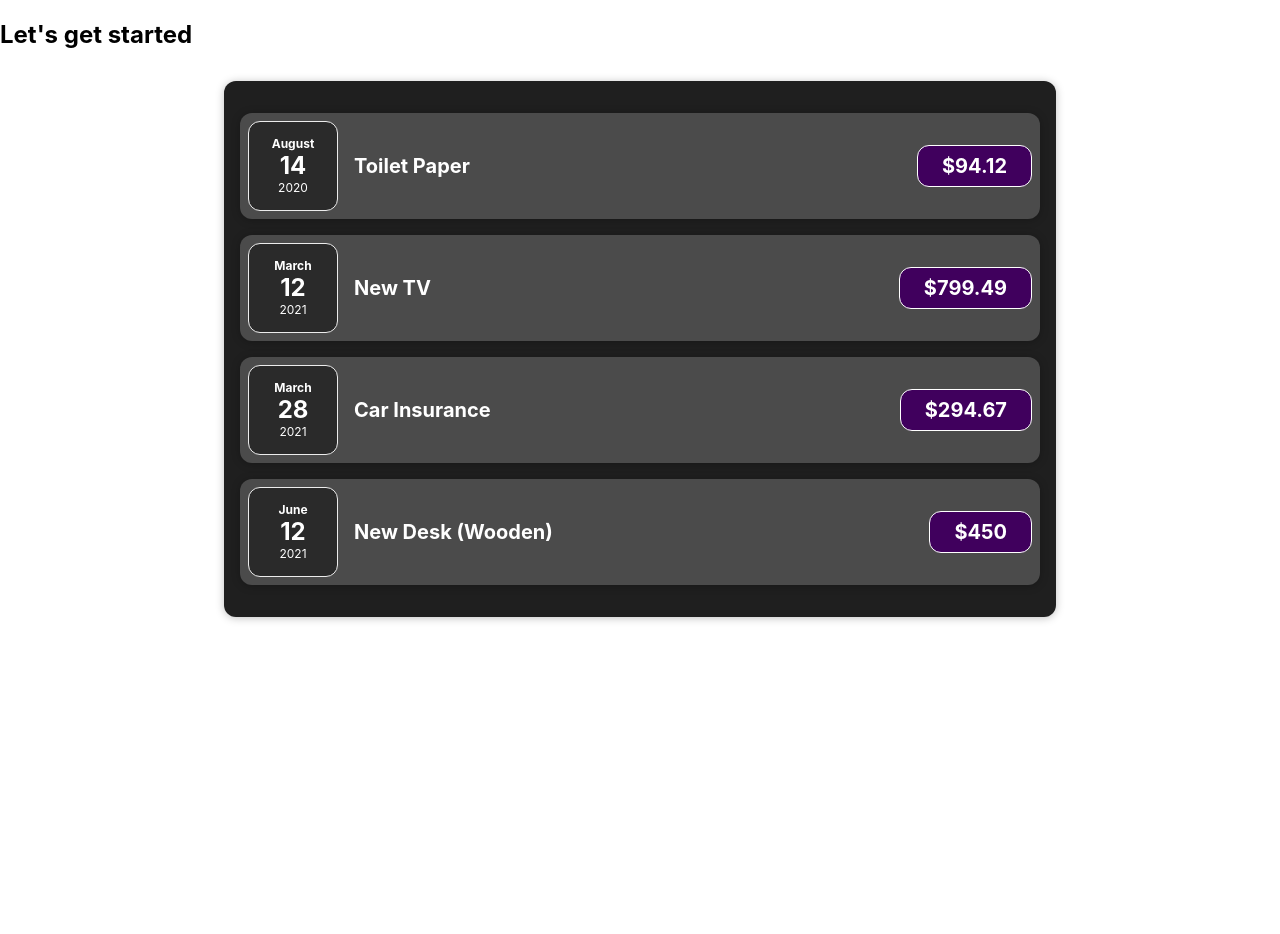
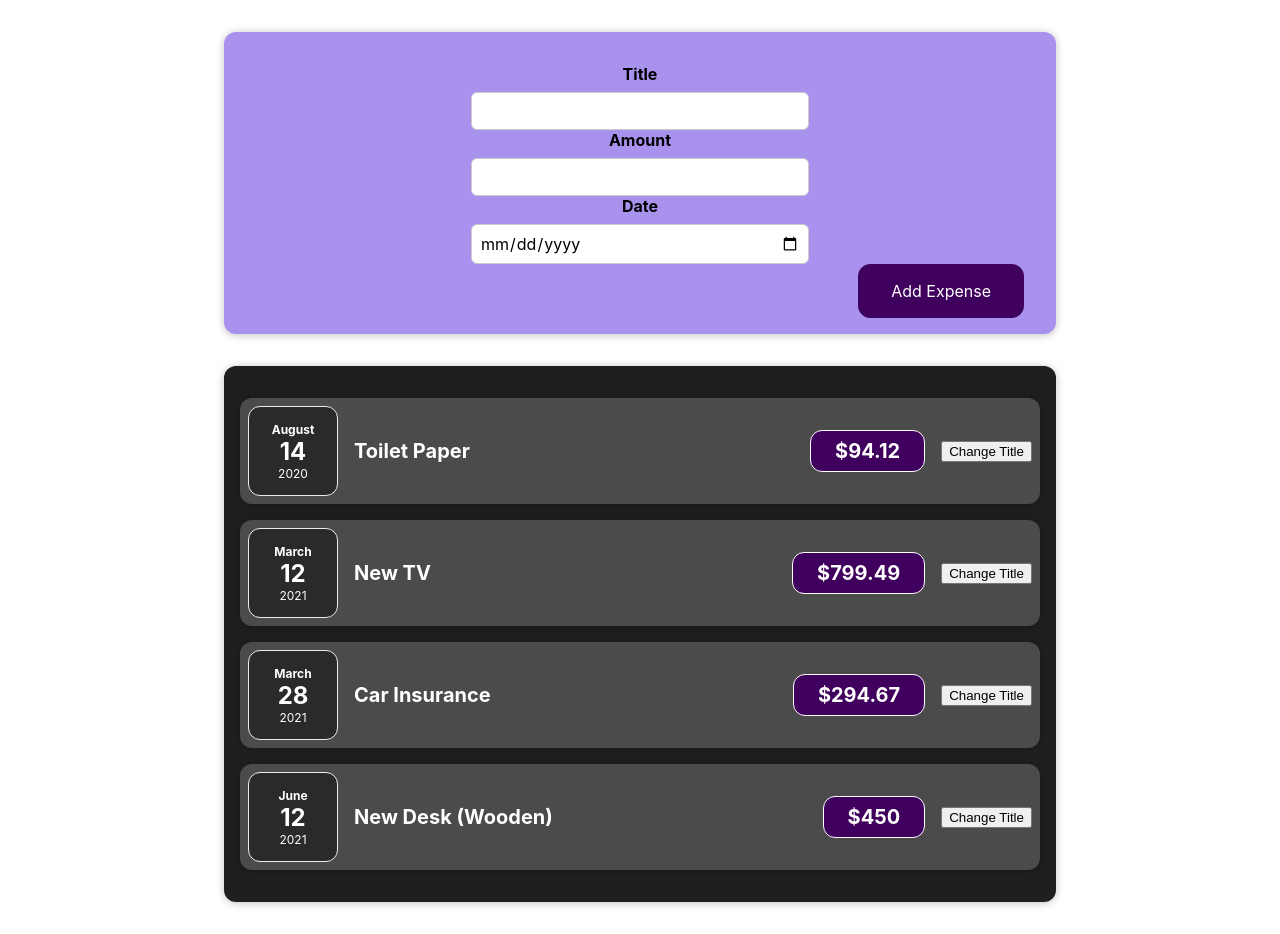
Before and after one commit to ivayloivan0v/ExpenseTracker, a React (Create React App) app: page / in a window 1280 px wide. Before the commit the page ends 800 px from the top, so only its background shows below. Built offline with nearby package versions, Linux system fonts and the light colour scheme.

Commit message:
adding form inputs

```diff
--- a/src/App.js
+++ b/src/App.js
@@ -1,6 +1,7 @@
-import {Expenses} from './components/Expenses/Expenses'
+import { Expenses } from "./components/Expenses/Expenses";
+import { NewExpense } from "./components/NewExpense/NewExpense";
 
-function App() {
+export const App = () => {
   const expenses = [
     {
       id: "e1",
@@ -25,10 +26,8 @@
 
   return (
     <div>
-      <h2>Let's get started</h2>
+      <NewExpense />
       <Expenses item={expenses} />
     </div>
   );
-}
-
-export default App;
+};
--- a/src/components/Expenses/ExpenseItem.js
+++ b/src/components/Expenses/ExpenseItem.js
@@ -1,17 +1,22 @@
+import { useState } from "react";
 import { ExpenseDate } from "./ExpenseDate";
 import { Card } from "../UI/Card";
 import "./ExpenseItem.css";
 
 export const ExpenseItem = (props) => {
-  const expenseTitle = props.title;
-  const expenseAmount = props.amount;
+  const [title, setTitle] = useState(props.title);
+
+  const clickHandler = () => {
+    setTitle("Updated");
+  };
 
   return (
     <Card className="expense-item">
-      <ExpenseDate date={props.date}/>
+      <ExpenseDate date={props.date} />
       <div className="expense-item__description">
-        <h2>{expenseTitle}</h2>
-        <div className="expense-item__price">${expenseAmount}</div>
+        <h2>{title}</h2>
+        <div className="expense-item__price">${props.amount}</div>
+        <button onClick={clickHandler}>Change Title</button>
       </div>
     </Card>
   );
--- /dev/null
+++ b/src/components/NewExpense/ExpenseForm.css
@@ -0,0 +1,26 @@
+.new-expense__controls {
+  display: flex;
+  flex-wrap: wrap;
+  gap: 1rem;
+  margin-bottom: 1rem;
+  text-align: left;
+}
+
+.new-expense__control label {
+  font-weight: bold;
+  margin-bottom: 0.5rem;
+  display: block;
+}
+
+.new-expense__control input {
+  font: inherit;
+  padding: 0.5rem;
+  border-radius: 6px;
+  border: 1px solid #ccc;
+  width: 20rem;
+  max-width: 100%;
+}
+
+.new-expense__actions {
+  text-align: right;
+}
--- /dev/null
+++ b/src/components/NewExpense/ExpenseForm.js
@@ -0,0 +1,24 @@
+import "./ExpenseForm.css";
+
+export const ExpenseForm = () => {
+  return (
+    <form>
+      <div className="new-expense__controls"></div>
+      <div className="new-expense__control">
+        <label>Title</label>
+        <input type="text" />
+      </div>
+      <div className="new-expense__control">
+        <label>Amount</label>
+        <input type="number" min="0.01" step="0.01" />
+      </div>
+      <div className="new-expense__control">
+        <label>Date</label>
+        <input type="date" min="2019-01-01" max="2022-12-31" />
+      </div>
+      <div className="new-expense__actions">
+        <button type="submit">Add Expense</button>
+      </div>
+    </form>
+  );
+};
--- /dev/null
+++ b/src/components/NewExpense/NewExpense.css
@@ -0,0 +1,38 @@
+.new-expense {
+  background-color: #a892ee;
+  padding: 1rem;
+  margin: 2rem auto;
+  width: 50rem;
+  max-width: 95%;
+  border-radius: 12px;
+  text-align: center;
+  box-shadow: 0 1px 8px rgba(0, 0, 0, 0.25);
+}
+
+.new-expense button {
+  font: inherit;
+  cursor: pointer;
+  padding: 1rem 2rem;
+  border: 1px solid #40005d;
+  background-color: #40005d;
+  color: white;
+  border-radius: 12px;
+  margin-right: 1rem;
+}
+
+.new-expense button:hover,
+.new-expense button:active {
+  background-color: #510674;
+  border-color: #510674;
+}
+
+.new-expense button.alternative {
+  color: #220131;
+  border-color: transparent;
+  background-color: transparent;
+}
+
+.new-expense button.alternative:hover,
+.new-expense button.alternative:active {
+  background-color: #ddb3f8;
+}
--- /dev/null
+++ b/src/components/NewExpense/NewExpense.js
@@ -0,0 +1,8 @@
+import { ExpenseForm } from "./ExpenseForm";
+import "./NewExpense.css";
+
+export const NewExpense = () => {
+  return <div className="new-expense">
+    <ExpenseForm />
+  </div>;
+};
--- a/src/index.js
+++ b/src/index.js
@@ -1,7 +1,7 @@
 import React from "react";
 import ReactDOM from "react-dom/client";
 import "./index.css";
-import App from "./App";
+import { App } from "./App";
 
 const root = ReactDOM.createRoot(document.getElementById("root"));
 root.render(
```
